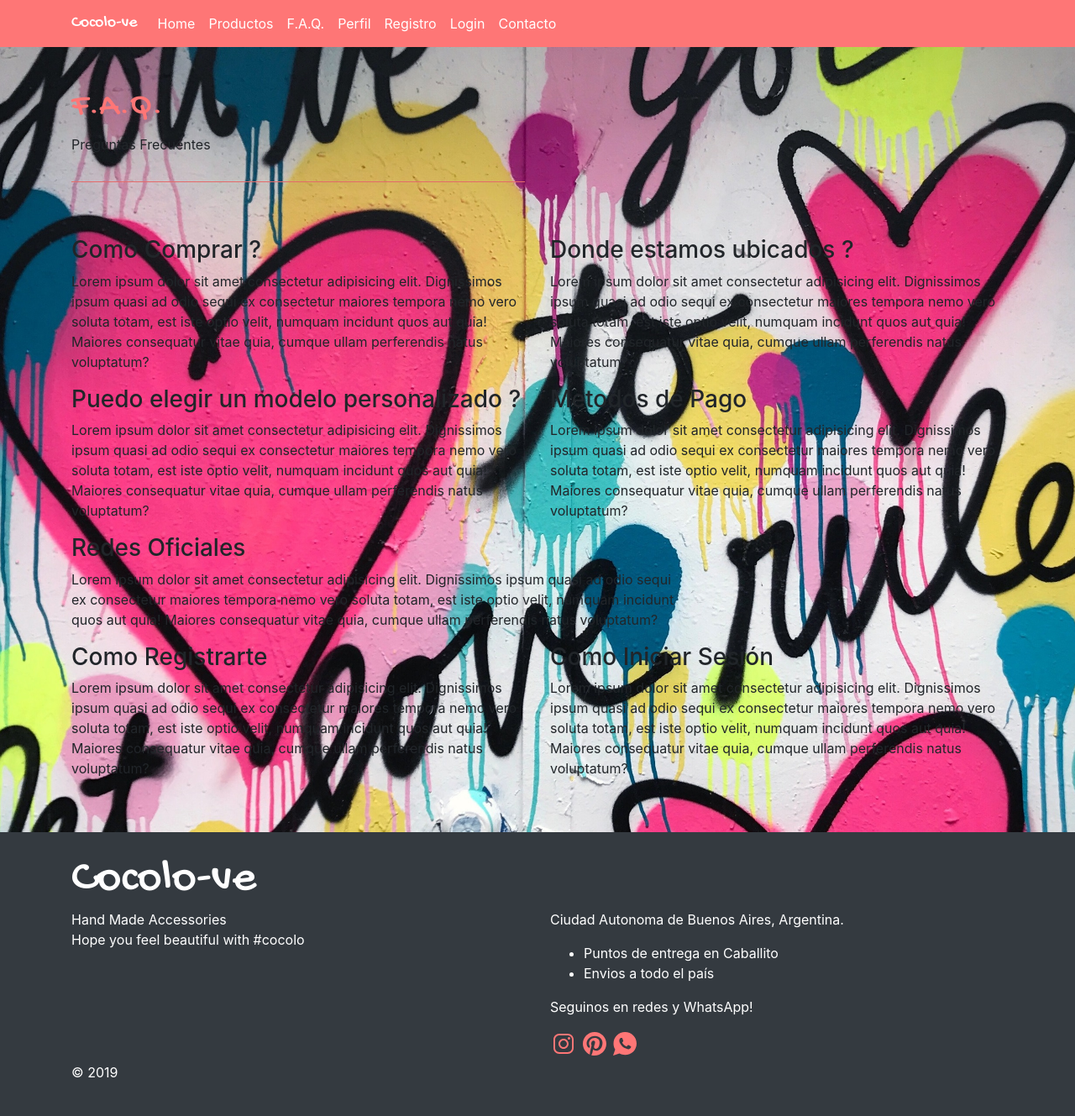
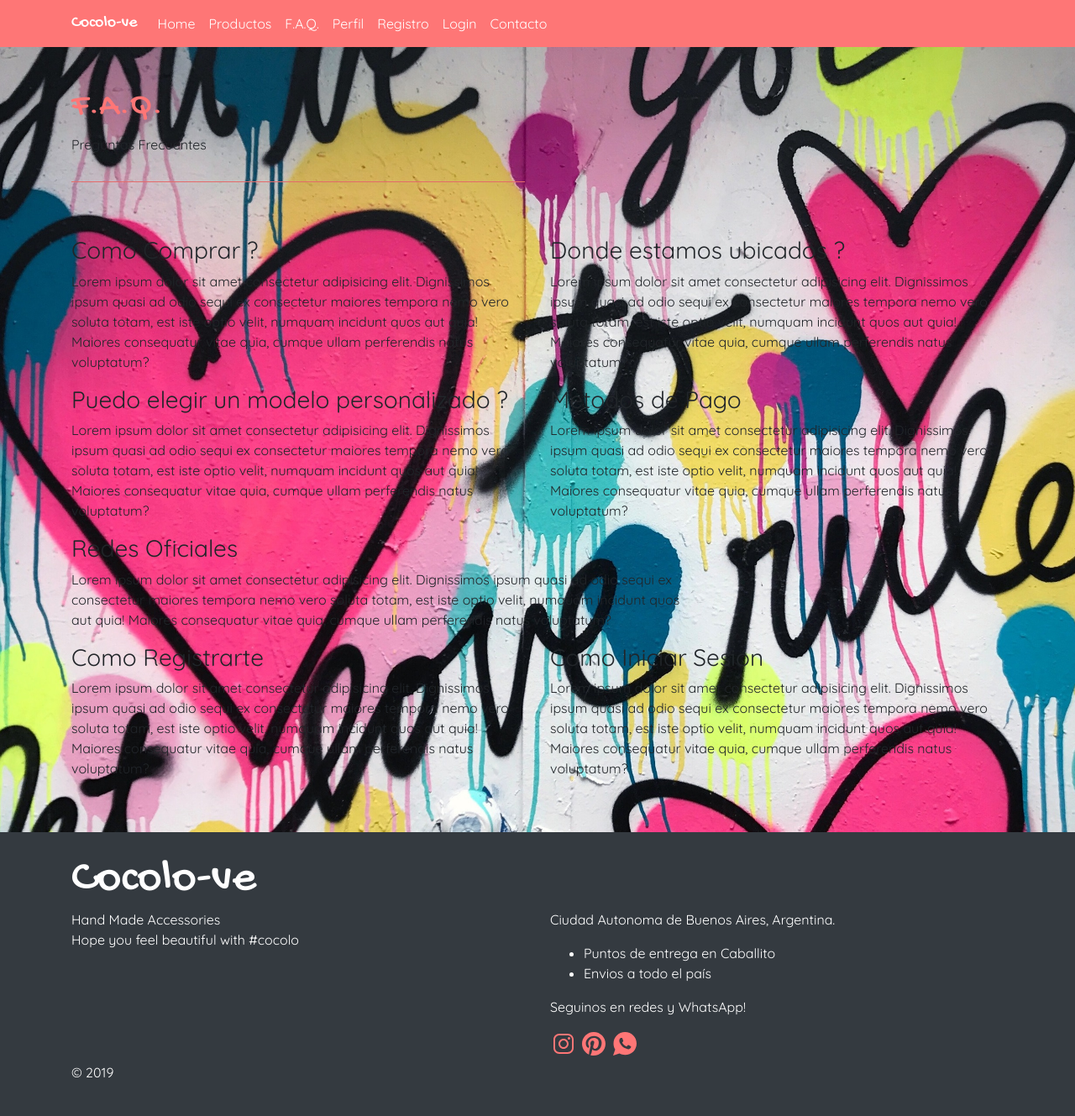
Before and after one commit to NatashaZamoranoPozzi/proyectoFinal, a PHP site: page /faq.html in a window 1280 px wide. Shown: the whole page at 84% size. Run offline with PHP 8.4, Linux system fonts and the light colour scheme; some libraries are stand-ins or nearby versions.

Commit message:
corrigiendo la de fuente del texto general sea (Quicksand)

```diff
--- a/css/style.css
+++ b/css/style.css
@@ -3,6 +3,9 @@
 
 :root {
     --bg-color1: #fe7676;
+}
+
+body {
     /*aca quiero cambiar la fuente de todo lo que no sea titulos*/
     font-family: 'Quicksand', sans-serif;
 }
```
